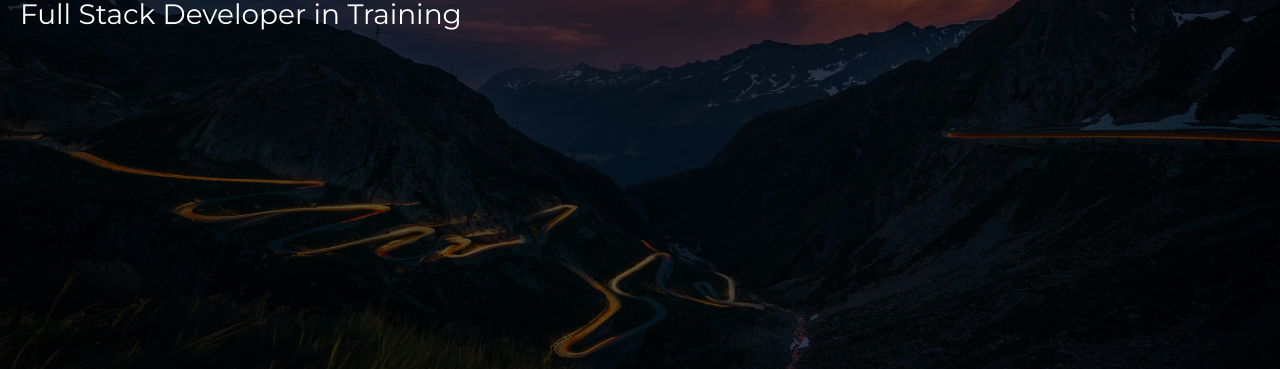
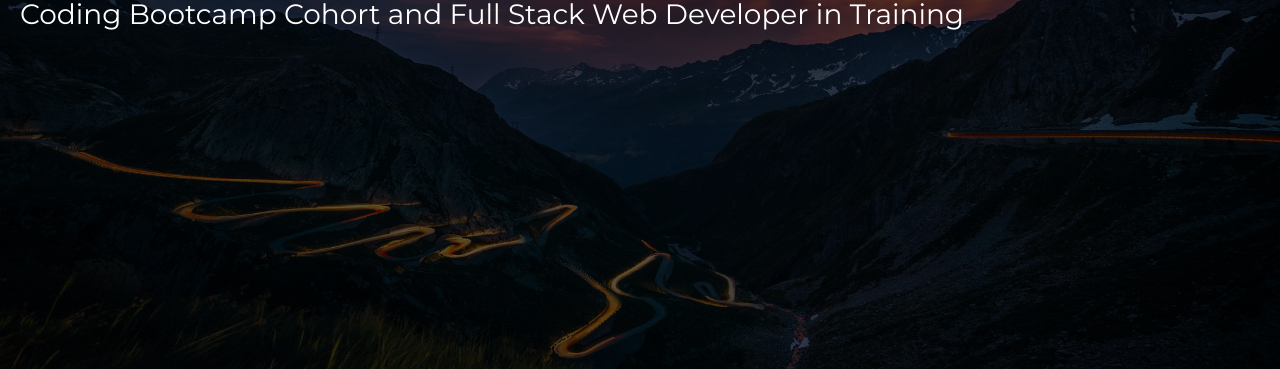
Before and after one commit to gracehopperWW2/gracehopperWW2.github.io, a plain HTML site: page index.html in a window 1280 px wide. Shown: the part 431-800 px from the top of the page. Drawn offline with Linux system fonts and the light colour scheme.

Commit message:
Commit
Added web developer description

```diff
--- a/index.html
+++ b/index.html
@@ -16,7 +16,7 @@
 <div class="big-image">
 	<div class="overlay">
 		<h1>Carolyn Ann Sprague</h1>
-		<p>Full Stack Developer in Training</p>
+		<p>Coding Bootcamp Cohort and Full Stack Web Developer in Training</p>
 	</div>
 </div>
 </body>
```
